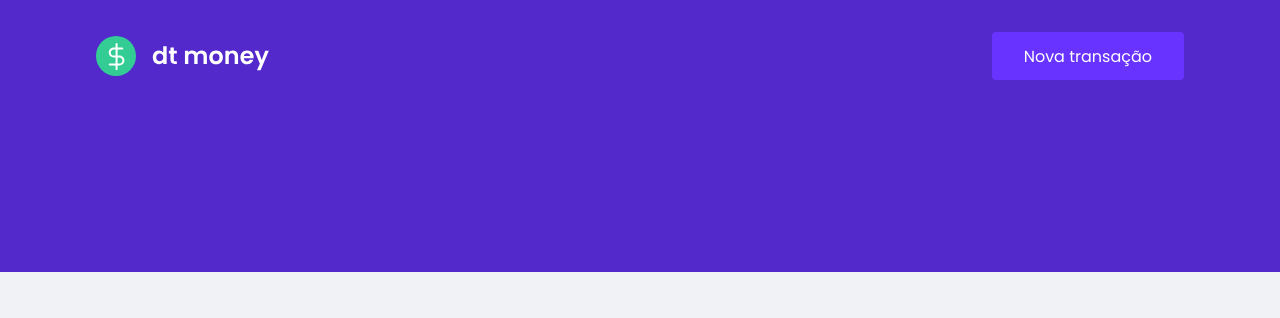
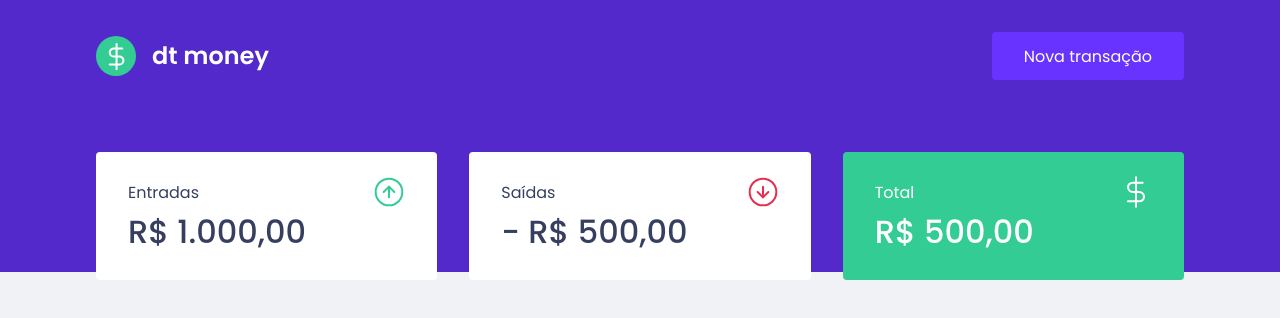
Before and after one commit to ramonryon/dtmoney, a React (Create React App) app: page / in a window 1280 px wide. Shown: the top 318 px of the page. Built offline with nearby package versions, Linux system fonts and the light colour scheme.

Commit message:
Create Summary

```diff
--- a/public/index.html
+++ b/public/index.html
@@ -9,7 +9,7 @@
   <meta name="viewport" content="width=device-width, initial-scale=1" />
   <link rel="shortcut icon" href="favicon.png" type="image/x-icon">
 
-  <link href="https://fonts.googleapis.com/css2?family=Poppins:wght@400;600&display=swap" rel="stylesheet">
+  <link href="https://fonts.googleapis.com/css2?family=Poppins:wght@400;500;600&display=swap" rel="stylesheet">
 
   <title>dtmoney</title>
 </head>
--- a/src/App.tsx
+++ b/src/App.tsx
@@ -1,3 +1,4 @@
+import { Dashboard } from "./components/Dashboard";
 import { Header } from "./components/Header";
 import { GlobalStyle } from "./styles/global";
 
@@ -5,6 +6,7 @@
   return (
     <>
       <Header />
+      <Dashboard />
       <GlobalStyle></GlobalStyle>
     </>
   );
--- /dev/null
+++ b/src/components/Dashboard/index.tsx
@@ -0,0 +1,10 @@
+import { Summary } from "../summary"
+import { Container } from "./styles"
+
+export function Dashboard(){
+    return(
+        <Container>
+            <Summary></Summary>
+        </Container>
+    )
+}
--- /dev/null
+++ b/src/components/Dashboard/styles.ts
@@ -0,0 +1,7 @@
+import styled from "styled-components";
+
+export const Container = styled.main`
+    max-width: 1120px;
+    margin: 0 auto;
+    padding: 2.5rem 1rem;
+`;
--- /dev/null
+++ b/src/components/summary/index.tsx
@@ -0,0 +1,33 @@
+import incomeImg from "../../assets/income.svg";
+import outcomeImg from "../../assets/outcome.svg";
+import totalImg from "../../assets/total.svg"
+
+import { Container } from "./styles";
+
+export function Summary(){
+    return(
+        <Container>
+            <div>
+                <header>
+                    <p>Entradas</p>
+                    <img src={ incomeImg } alt="Entradas" />
+                </header>
+                <strong>R$ 1.000,00</strong>
+            </div>
+            <div>
+                <header>
+                    <p>Saídas</p>
+                    <img src={ outcomeImg } alt="Saídas" />
+                </header>
+                <strong>- R$ 500,00</strong>
+            </div>
+            <div className="backgroundHighlight">
+                <header>
+                    <p>Total</p>
+                    <img src={ totalImg } alt="Total" />
+                </header>
+                <strong>R$ 500,00</strong>
+            </div>
+        </Container>
+    )
+}
--- /dev/null
+++ b/src/components/summary/styles.ts
@@ -0,0 +1,33 @@
+import styled from "styled-components";
+
+export const Container = styled.div`
+    display: grid;
+    grid-template-columns: repeat(3, 1fr);
+    gap: 2rem;
+    margin-top: -10rem;
+
+    div{
+        background: var(--shape);
+        padding: 1.5rem 2rem;
+        border-radius: 0.25rem;
+        color: var(--text-title);
+
+        header{
+            display: flex;
+            align-items: center;
+            justify-content: space-between;
+        }
+
+        strong{
+            margin-top: 1rem;
+            font-size: 2rem;
+            line-height: 3rem;
+            font-weight: 500;
+        }
+
+        &.backgroundHighlight{
+            background: var(--green);
+            color: #fff;
+        }
+    }
+`;
--- a/src/styles/global.ts
+++ b/src/styles/global.ts
@@ -3,6 +3,7 @@
 export const GlobalStyle = createGlobalStyle`
     :root{
         --red: #e52e4d;
+        --green: #33cc95;
         --blue: #5429cc;
 
         --blue-light: #6933ff;
```
